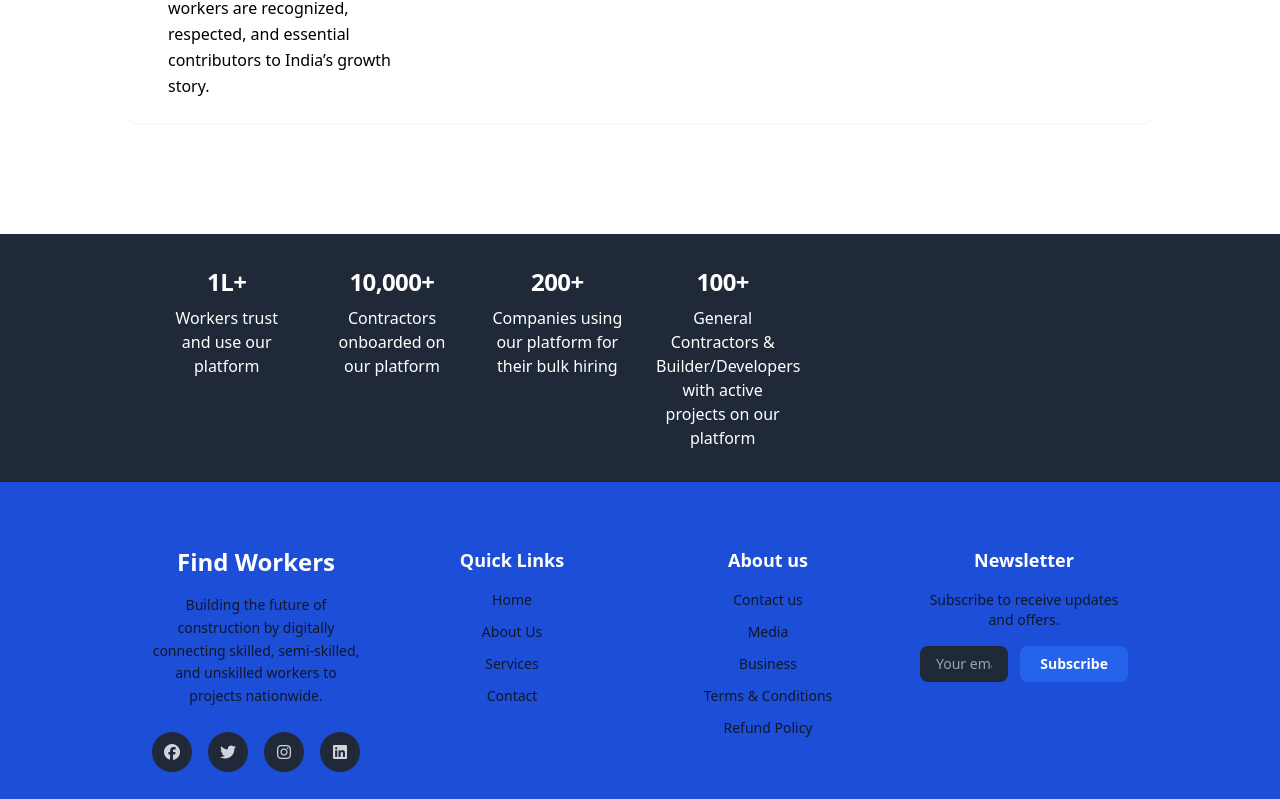
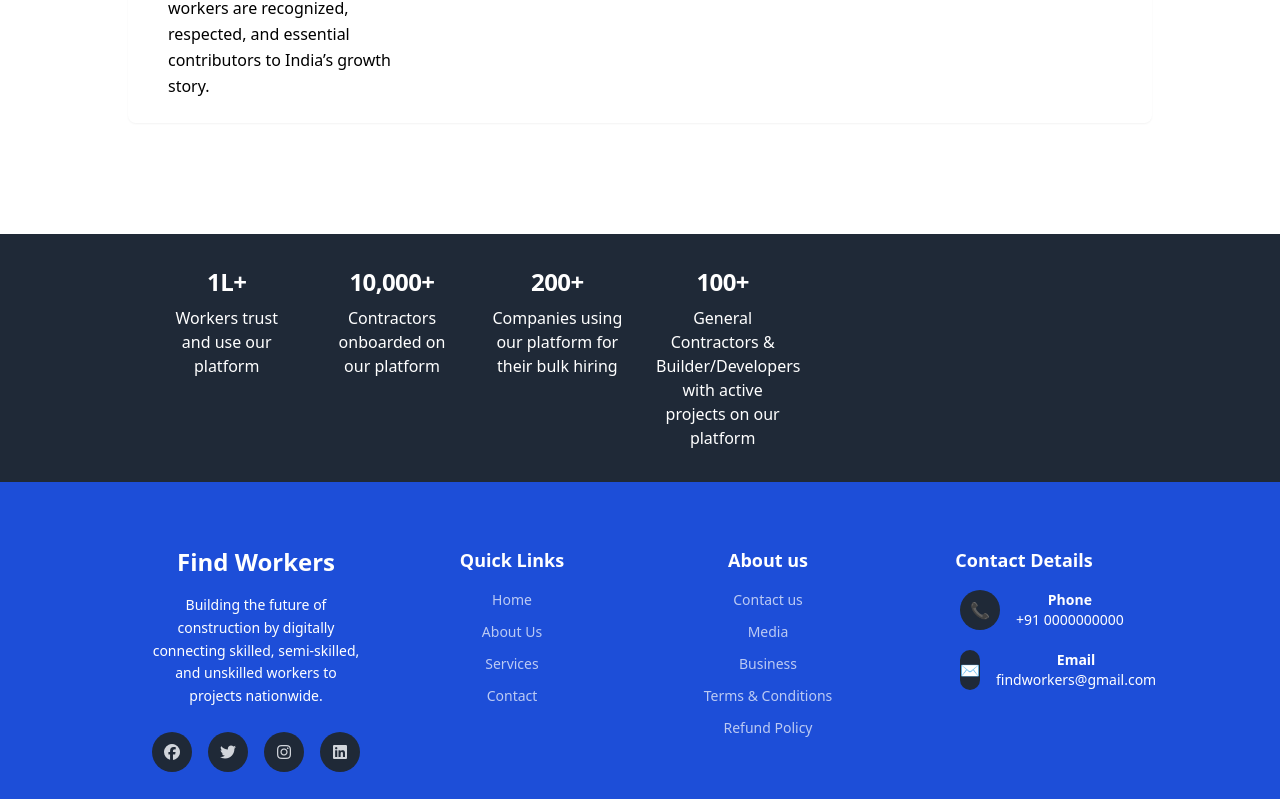
Before and after one commit to codingwithprashant88/Find_Workers, a React (Vite) app: page /about in a window 1280 px wide. Shown: the part 1998-2797 px from the top of the page. Built offline with nearby package versions, Linux system fonts and the light colour scheme; sample sign-in values are in the browser's storage.

Commit message:
feat: complete project implementation

```diff
--- a/src/App.jsx
+++ b/src/App.jsx
@@ -27,6 +27,7 @@ import ItI from "./components/AllAboutfile/SubMenu/ItI";
 import FindJob from "./components/Find-jobs/FindJob";
 import Project from "./components/AllAboutfile/Project";
 import ClickBtn from "./components/AllAboutfile/ClickBtn";
+import Contact from "./components/AllAboutfile/Contact";
 
 function App() {
   const [isAuthenticated, setIsAuthenticated] = useState(false);
@@ -116,6 +117,10 @@ function App() {
             path="/contact"
             element={<PrivateRoute element={< ClickBtn/>} />}
           />
+          <Route
+            path="/contact-us"
+            element={<PrivateRoute element={< Contact/>} />}
+          />
         </Routes>
       </Router>
     </>
--- a/src/components/AllAboutfile/About.jsx
+++ b/src/components/AllAboutfile/About.jsx
@@ -228,103 +228,9 @@ function About() {
        </section>
 
             {/*Footer*/}
-        <section className="relative w-full min-h-full  ">
-          <div className="relative  flex flex-col items-center  px-4 ">
-                 <div className="bg-blue-700  px-4 sm:px-6 md:px-16 lg:px-32 w-screen -mb-10">
-                  <footer className="bg-blue-700 text-gray-300 ">
-  <div className="max-w-7xl mx-auto px-6 py-16 grid grid-cols-1 sm:grid-cols-2 lg:grid-cols-4 gap-12">
-
-    {/* Brand / About */}
-    <div>
-      <h2 className="text-2xl font-bold text-white mb-4">
-        Find Workers
-      </h2>
-      <p className="text-sm leading-relaxed text-gray-900">
-        Building the future of construction by digitally connecting skilled, semi-skilled, and unskilled workers to projects nationwide.
-      </p>
-
-      {/* Social Icons */}
-      <div className="flex gap-4 mt-6">
-        {["facebook", "twitter", "instagram", "linkedin"].map((item) => (
-          <a
-            key={item}
-            href="#"
-            className="w-10 h-10 flex items-center justify-center rounded-full bg-gray-800 hover:bg-blue-600 transition"
-          >
-            <i className={`fab fa-${item}`}></i>
-          </a>
-        ))}
-      </div>
-    </div>
-
-    {/* Quick Links */}
-    <div>
-      <h3 className="text-lg font-semibold text-white mb-4">
-        Quick Links
-      </h3>
-      <ul className="space-y-3 text-sm text-gray-900">
-        <li><a href="#" className="hover:text-white transition">Home</a></li>
-        <li><a href="#" className="hover:text-white transition">About Us</a></li>
-        <li><a href="#" className="hover:text-white transition">Services</a></li>
-        <li><a href="#" className="hover:text-white transition">Contact</a></li>
-      </ul>
-    </div>
-
-    {/* Services */}
-    <div>
-      <h3 className="text-lg font-semibold text-white mb-4">
-        About us
-      </h3>
-      <ul className="space-y-3 text-sm text-gray-900 hover:cursor-pointer ">
-        <li className='hover:text-white transition'>Contact us</li>
-        <li className='hover:text-white transition'>Media</li>
-        <li className='hover:text-white transition'>Business</li>
-        <li className='hover:text-white transition'>Terms & Conditions</li>
-        <li className='hover:text-white transition'>Refund Policy</li>
-      </ul>
-    </div>
-
-    {/* Newsletter */}
-    <div>
-      <h3 className="text-lg font-semibold text-white mb-4">
-        Newsletter
-      </h3>
-      <p className="text-sm text-gray-900 mb-4">
-        Subscribe to receive updates and offers.
-      </p>
-
-      <form className="flex flex-col sm:flex-row gap-3">
-        <input
-          type="email"
-          placeholder="Your email"
-          className="w-full rounded-lg px-4 py-2 text-sm bg-gray-800 text-white focus:outline-none focus:ring-2 focus:ring-blue-600"
-        />
-        <button
-          type="submit"
-          className="rounded-lg bg-blue-600 px-5 py-2 text-sm font-semibold text-white hover:bg-blue-700 transition"
-        >
-          Subscribe
-        </button>
-      </form>
-    </div>
-
-  </div>
-
-  {/* Bottom Bar */}
-  <div className="border-t border-gray-900">
-    <div className="max-w-7xl mx-auto px-6 py-6 flex flex-col sm:flex-row items-center justify-between text-sm text-gray-900">
-      <p>© {new Date().getFullYear()} Find Workers. All rights reserved.</p>
-      <div className="flex gap-6 mt-3 sm:mt-0">
-        <a href="#" className="hover:text-white">Privacy Policy</a>
-        <a href="#" className="hover:text-white">Terms</a>
-        <a href="#" className="hover:text-white">Support</a>
-      </div>
-    </div>
-  </div>
-</footer>
-                 </div>
-          </div>
-        </section>
+       <div className="-mb-20">
+        <Footer/>
+       </div>
         </div>
     </>
   );
--- /dev/null
+++ b/src/components/AllAboutfile/Contact.jsx
@@ -0,0 +1,129 @@
+import React, { useState } from "react";
+import emailjs from "@emailjs/browser";
+import "react-toastify/dist/ReactToastify.css";
+import { ToastContainer } from "react-toastify";
+import { handleError, handleSuccess } from "../Alert/AlertMsg";
+
+function Contact() {
+  const [name, setName] = useState("");
+  const [email, setEmail] = useState("");
+  const [number, setNumber] = useState("");
+  const [message, setMessage] = useState("");
+
+  const handleSubmit = (e) => {
+    e.preventDefault();
+
+    if ((!name, !number, !email, !message)) {
+      return handleError("All fields are required");
+    }
+    if (number.length !== 10) {
+        return   handleError("Phone number must be exactly 10 digits");
+    }
+
+    const serviceId = "service_le6ndrs";
+    const tempalteId = "template_xspyzqn";
+    const publicId = "lCv1dXb3xbCFUtilg";
+
+    const TempleteInfo = {
+      from_name: name,
+      from_number: number,
+      from_email: email,
+      to_name: "Find_workers",
+      message: message,
+    };
+
+    emailjs
+      .send(serviceId, tempalteId, TempleteInfo, publicId)
+      .then(() => {
+        handleSuccess("Your Form Was Submitted SuccessFuly");
+        setName("");
+        setEmail("");
+        setNumber("");
+        setMessage("");
+      })
+      .catch((error) => {
+        handleError(error.text || "Something went wrong");
+      });
+  };
+  return (
+    <div className="min-h-screen flex items-center justify-center bg-gray-100 px-4">
+      <div className="max-w-4xl w-full bg-white shadow-lg rounded-lg flex flex-col md:flex-row overflow-hidden">
+        {/* Image Section */}
+        <div className="md:w-1/2">
+          <img
+            src="https://www.visionhelpdesk.com/wp-content/uploads/2018/01/finding-helpdesk.jpg"
+            alt="Contact"
+            className="h-full w-full object-cover"
+          />
+        </div>
+
+        {/* Form Section */}
+        <div className="md:w-1/2 p-8">
+          <h1 className="text-3xl font-bold mb-6 text-center">Contact Us</h1>
+
+          <form onSubmit={handleSubmit} className="space-y-4">
+            {/* Name */}
+            <input type="hidden" name="from_name" value="content" />
+            <div>
+              <label className="block mb-1 font-medium">Name</label>
+              <input
+                onChange={(e) => setName(e.target.value)}
+                type="text"
+                value={name}
+                placeholder="Enter your name"
+                className="w-full border rounded px-3 py-2 focus:outline-none focus:ring-2 focus:ring-blue-500"
+              />
+            </div>
+
+            {/* Number */}
+            <div>
+              <label className="block mb-1 font-medium">Number</label>
+              <input
+                onChange={(e) => setNumber(e.target.value)}
+                type="tel"
+                value={number}
+                maxLength={10}
+                placeholder="Enter your number"
+                className="w-full border rounded px-3 py-2 focus:outline-none focus:ring-2 focus:ring-blue-500"
+              />
+            </div>
+            {/* Email */}
+            <div>
+              <label className="block mb-1 font-medium">Email</label>
+              <input
+                onChange={(e) => setEmail(e.target.value)}
+                type="email"
+                value={email}
+                placeholder="Enter your email"
+                className="w-full border rounded px-3 py-2 focus:outline-none focus:ring-2 focus:ring-blue-500"
+              />
+            </div>
+
+            {/* Message */}
+            <div>
+              <label className="block mb-1 font-medium">Message</label>
+              <textarea
+                onChange={(e) => setMessage(e.target.value)}
+                rows="4"
+                value={message}
+                placeholder="Write your message..."
+                className="w-full border rounded px-3 py-2 focus:outline-none focus:ring-2 focus:ring-blue-500"
+              ></textarea>
+            </div>
+
+            {/* Button */}
+            <button
+              type="submit"
+              className="w-full bg-blue-600 text-white py-2 rounded hover:bg-blue-700 transition"
+            >
+              Send Message
+            </button>
+          </form>
+        </div>
+      </div>
+      <ToastContainer position="top-left" autoClose={3000} />
+    </div>
+  );
+}
+
+export default Contact;
--- a/src/components/Find-jobs/FindJob.jsx
+++ b/src/components/Find-jobs/FindJob.jsx
@@ -16,7 +16,7 @@ function FindJob() {
           setLoading(true)
 
           const query = new URLSearchParams(filters).toString();
-           const url = `http://localhost:5000/find/get?${query}`;
+           const url = `http://10.223.194.153:5000/find/get?${query}`;
            const response = await fetch(url)
            const data = await response.json();
            setJobs(data.All || [])
--- a/src/components/Header/Header.jsx
+++ b/src/components/Header/Header.jsx
@@ -28,7 +28,6 @@ function Header() {
     { name: "Business", slug: "/business" },
     { name: "Projects", slug: "/project" },
     { name: "Contact Us", slug: "/contact-us" },
-    { name: "Blogs", slug: "/blogs" },
   ];
 
   return (
@@ -136,7 +135,7 @@ function Header() {
                 onClick={handleLogout}
                 className="block text-center px-5 py-3 text-white bg-blue-600 rounded-lg hover:bg-blue-700 transition"
               >
-               Logout
+                Logout
               </Link>
             </li>
           </ul>
```
Also changed, not shown: src/components/AllAboutfile/Project.jsx (+10 -5 lines), src/components/Feedback/FeedbackForm.jsx (+45 -34 lines).
